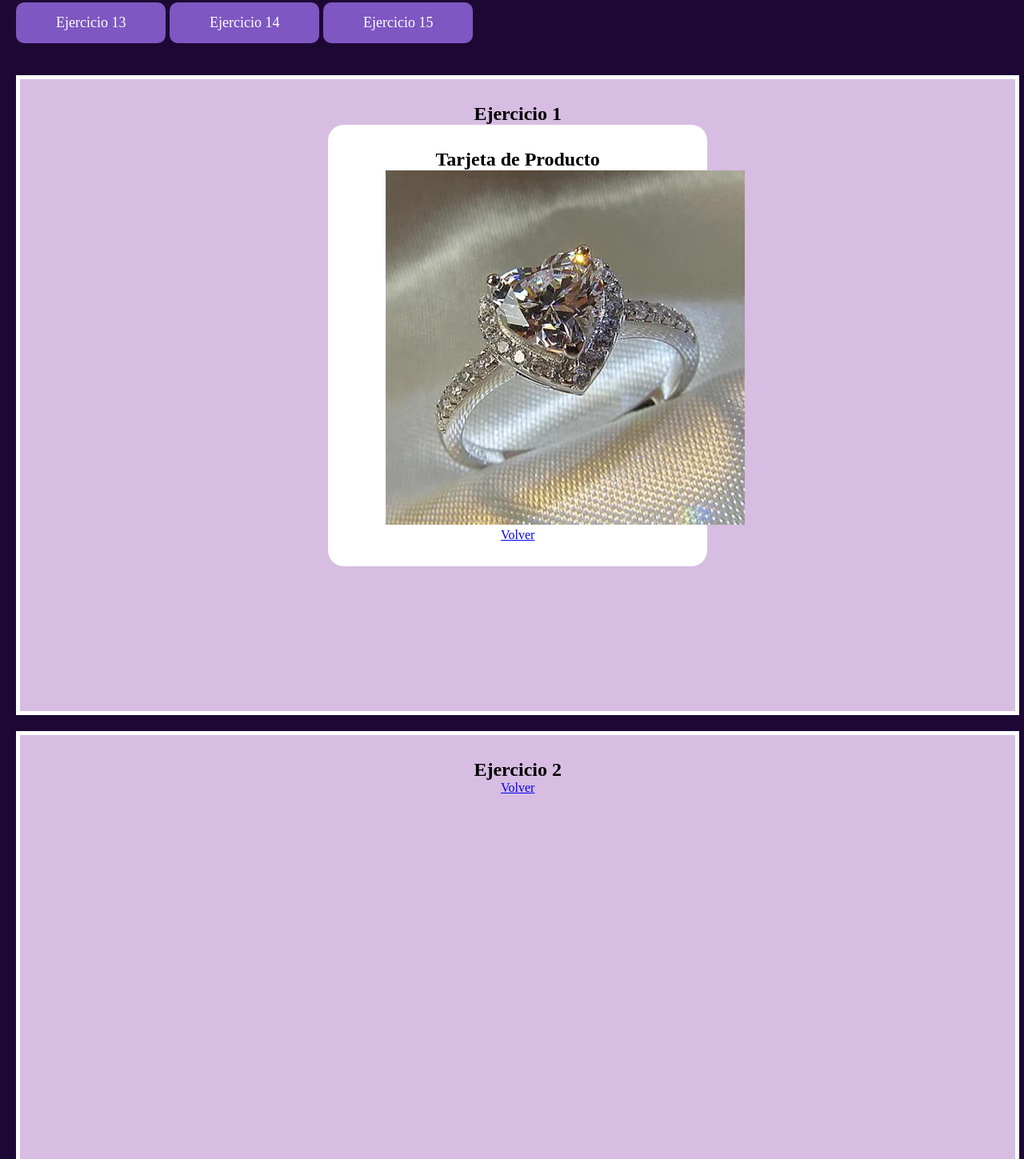
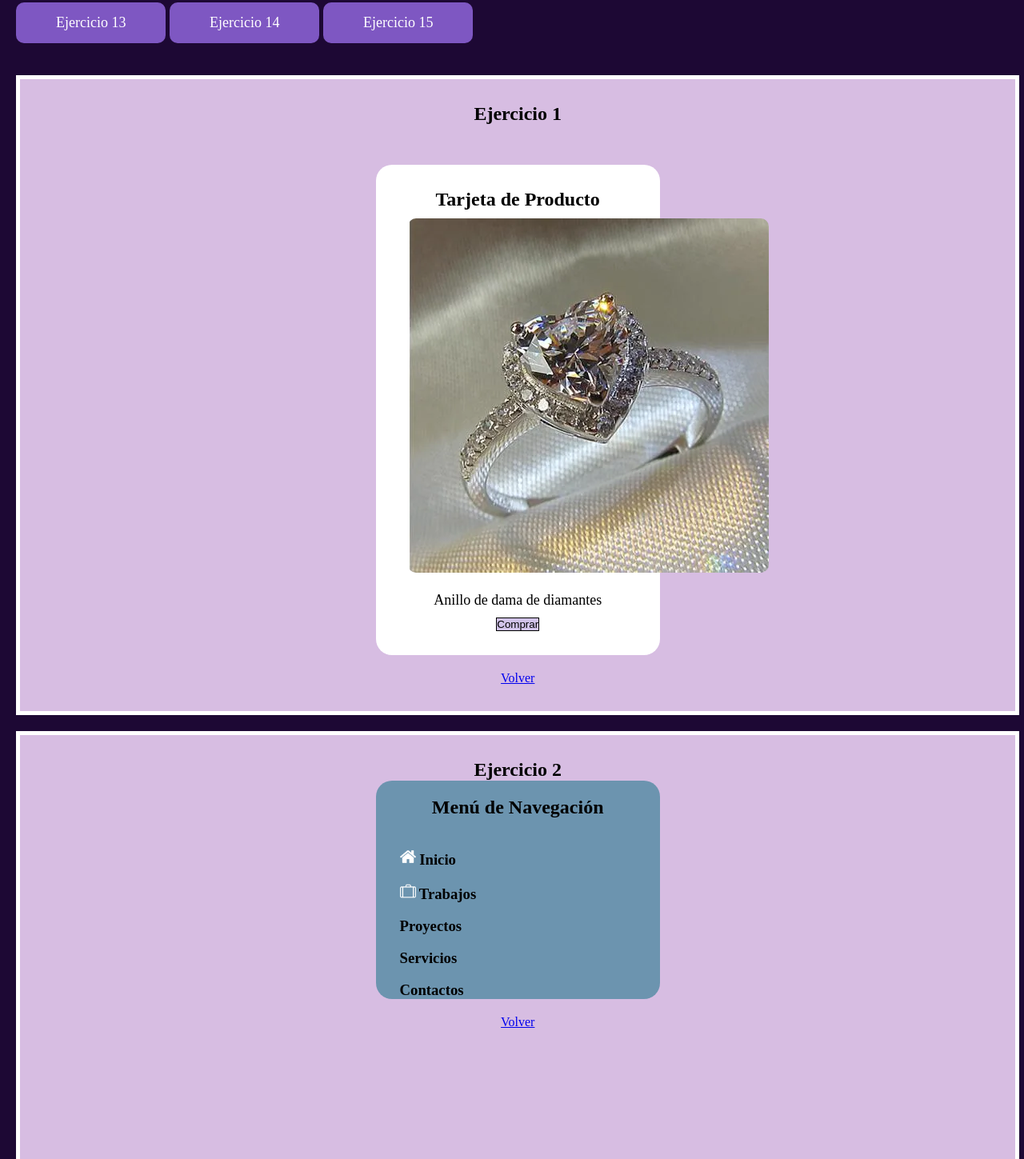
Before and after one commit to DayaLi2828/Metodologia_BEM, a plain HTML site: page index.html in a window 1280 px wide. Shown: the part 298-1747 px from the top of the page at 80% size. Drawn offline with Linux system fonts and the light colour scheme.

Commit message:
Subi el menu de navegacion del ejercicio 2 incompleto

```diff
--- a/estyle.css
+++ b/estyle.css
@@ -53,12 +53,49 @@ body{
 /*estilos principales de la pagina*/
 /*ejercicio1*/
 .tarjeta{
-  background-color: #fff;
+  margin-top: 50px;
+  background-color: var(--color-texto);
   padding: 30px;
-  width: 40%;
+  width: 30%;
   height: auto;
   border-radius: 20px;
+  margin-bottom: 20px;
 }
 .tarjeta img{
-  margin-left: 40px;
+  margin: 10px;
+  margin-left: 10px;
+  border-radius: 10px;
 }
+p{
+  font-size: 18px;
+  margin: 10px;
+}
+.boton{
+  background-color: #7e57c25a;
+  border: solid black 1px;
+}
+/* .main__contenido__link{
+  margin-top: 30px;
+} */
+
+.main__menu{
+  background-color:#1474858a ;
+  width: 30%;
+  border-radius: 20px;
+  margin-bottom: 20px;/*volver*/
+}
+.main__titulo{
+  padding: 20px;
+}
+h3{
+  text-align: left;
+  margin-left: 30px;
+  margin-top: 18px;
+
+}
+.icono__casa{
+  width: 20px;
+}
+.icono__maleta{
+  width: 20px;
+}
--- a/index.html
+++ b/index.html
@@ -10,7 +10,7 @@
   <header class="header__titulo">
     <h1>Metodologia BEM ejercicios prácticos.</h1>
   </header>
-  <main>
+  <main class="main__contenido">
     <nav class="nav__navegacion" id="volver">
       <a href="#ejercicio1">Ejercicio 1 </a>
       <a href="#ejercicio2">Ejercicio 2 </a>
@@ -35,12 +35,22 @@
         <div class="tarjeta">
           <h2>Tarjeta de Producto</h2>
         <img src="imagen/anillo de diamantes.webp" id="anillo de diamantes">
-        <a href="#volver">Volver</a>
+        <p>Anillo de dama de diamantes</p>
+        <button class="boton">Comprar</button>
       </div>
+        <a href="#volver" >Volver</a>
       </div>
 
       <div class="ejercicios" id="ejercicio2">
         <h2>Ejercicio 2</h2>
+        <div class="main__menu">
+          <h2 class="main__titulo">Menú de Navegación</h2>
+          <h3><img src="imagen/casa (1).png" class="icono__casa"> Inicio</h3>
+          <h3><img src="imagen/maleta.png" class="icono__maleta"> Trabajos</h3>
+          <h3>Proyectos</h3>
+          <h3>Servicios</h3>
+          <h3>Contactos</h3>
+        </div>
         <a href="#volver">Volver</a>
 
       </div>
```
Also changed, not shown: imagen/casa (1).png (added), imagen/maleta.png (added).
